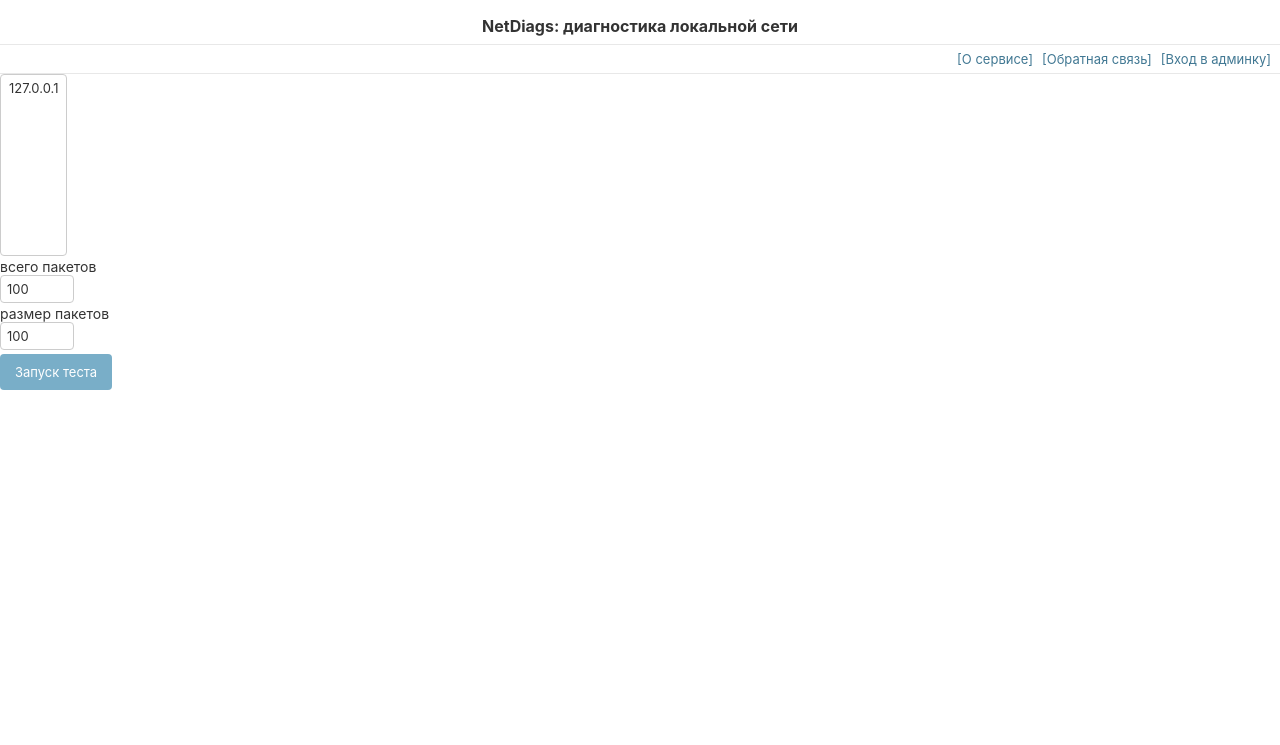
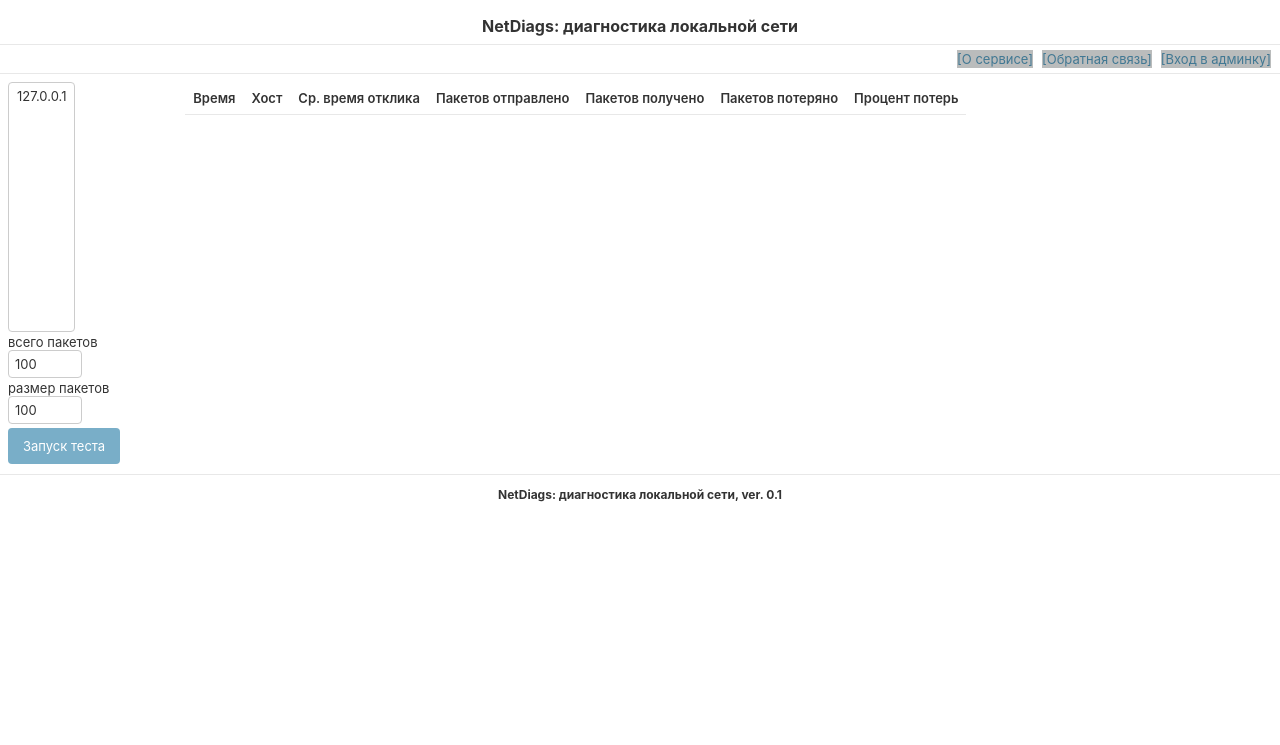
Before and after one commit to TarumK/multiPing, a Django app: page / in a window 1280 px wide. Shown: the top 745 px of the page. Run offline with Django 4.2, Linux system fonts and the light colour scheme; data comes from the database, SQL or seed files in the repository; both versions use the stored data as it was after the commit; lists and menus that the app fills with data are empty.

Commit message:
Поработал над пользовательским интерфейсом: base.css

```diff
--- a/app/templates/index.html
+++ b/app/templates/index.html
@@ -12,12 +12,14 @@
     margin-right: 5px; /* Отступ слева */
 <!--    border: 1px solid #000; /* Рамка вокруг текста */-->
     padding: 3px; /* Поля вокруг текста */
+     background: #BABCBC;
    }
  </style>
 <!-- Конец блока стиля для шапки и главного меню //-->
 <head>
     <meta charset="UTF-8">
     <link rel="stylesheet" href="/static/admin/css/base.css">
+
     <title>Aнализатор и диагностика локальной сети</title>
 </head>
 <body>
@@ -33,11 +35,14 @@
 </div>
 <!-- Конец шапки и меню//-->
 <hr>
-<!-- Начало формы выбора параметров для запуска диагностики //-->
+<table width="100%">
+    <tr>
+        <td>
+<!-- Начало блока выбора параметров для запуска диагностики //-->
 <div align="left">
 <form>
     {% csrf_token %}
-  <select size="10" multiple id="server-select">
+  <select size="14" multiple id="server-select">
     {% for server in servers %}
       <option value="{{ server.id }}">{{ server.name }}</option>
     {% endfor %}
@@ -54,10 +59,27 @@
   <input type="submit" name="submit" value="Запуск теста">
 </form>
 </div>
-<!-- Конец блока формы выбора параметров для запуска диагностики //-->
+        </td>
+<!-- Конец блока выбора параметров для запуска диагностики //-->
 
 <!-- Отображение таблицы логов //-->
+        <td>
 
+    <table>
+        <tr>
+            <th>Время</th>
+            <th>Хост</th>
+            <th>Ср. время отклика</th>
+            <th>Пакетов отправлено</th>
+            <th>Пакетов получено</th>
+            <th>Пакетов потеряно</th>
+            <th>Процент потерь</th>
+        </tr>
+    </table>
+
+        </td>
+    </tr>
+</table>
 <!-- Конец отображения таблицы логов //-->
 
 <script>
@@ -85,6 +107,8 @@
   });
 
 </script>
-
+<h4>
+<footer><center>NetDiags: диагностика локальной сети, ver. 0.1</center></footer>
+</h4>
 </body>
 </html>
```
Also changed, not shown: db.sqlite3.
